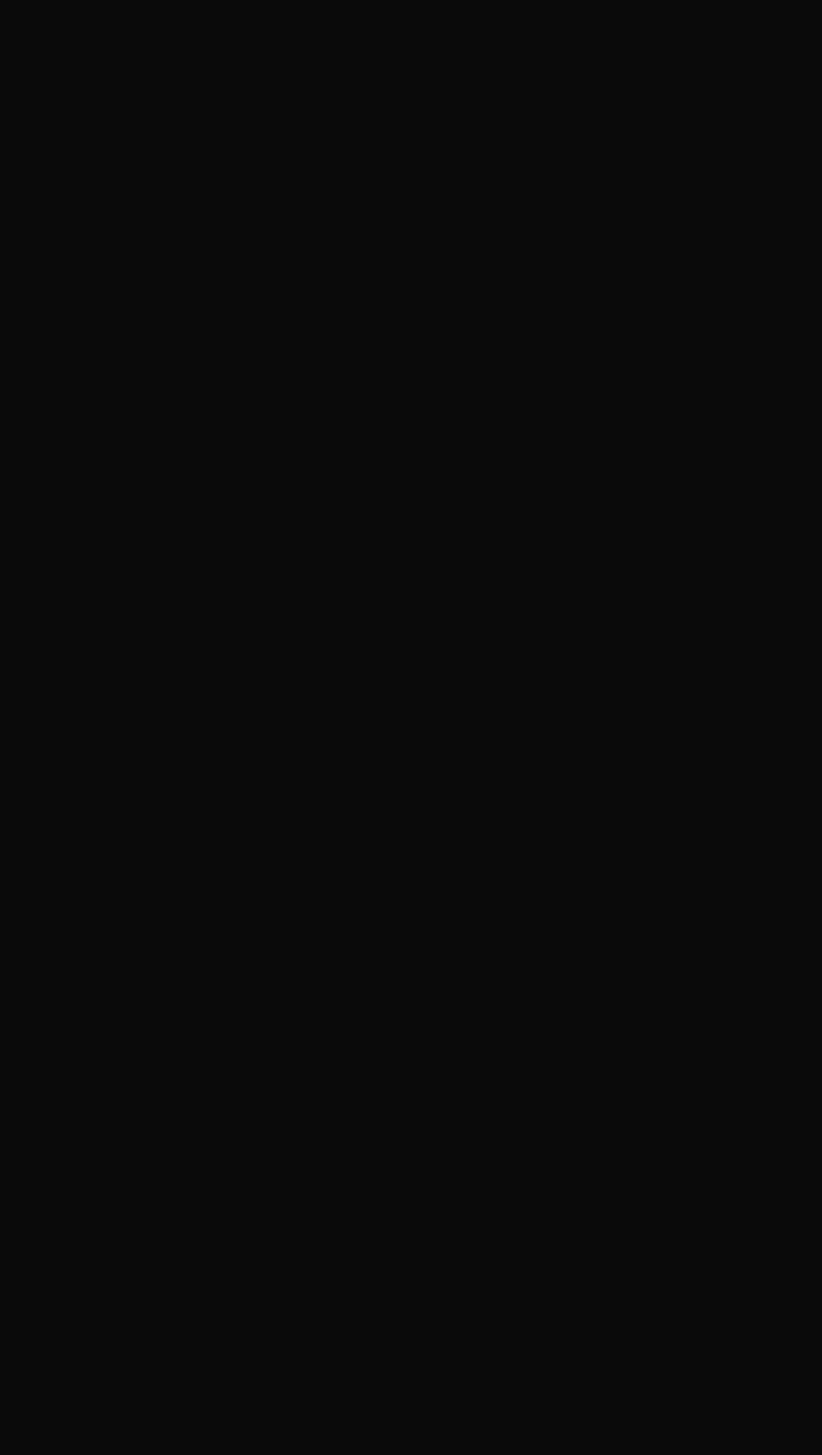
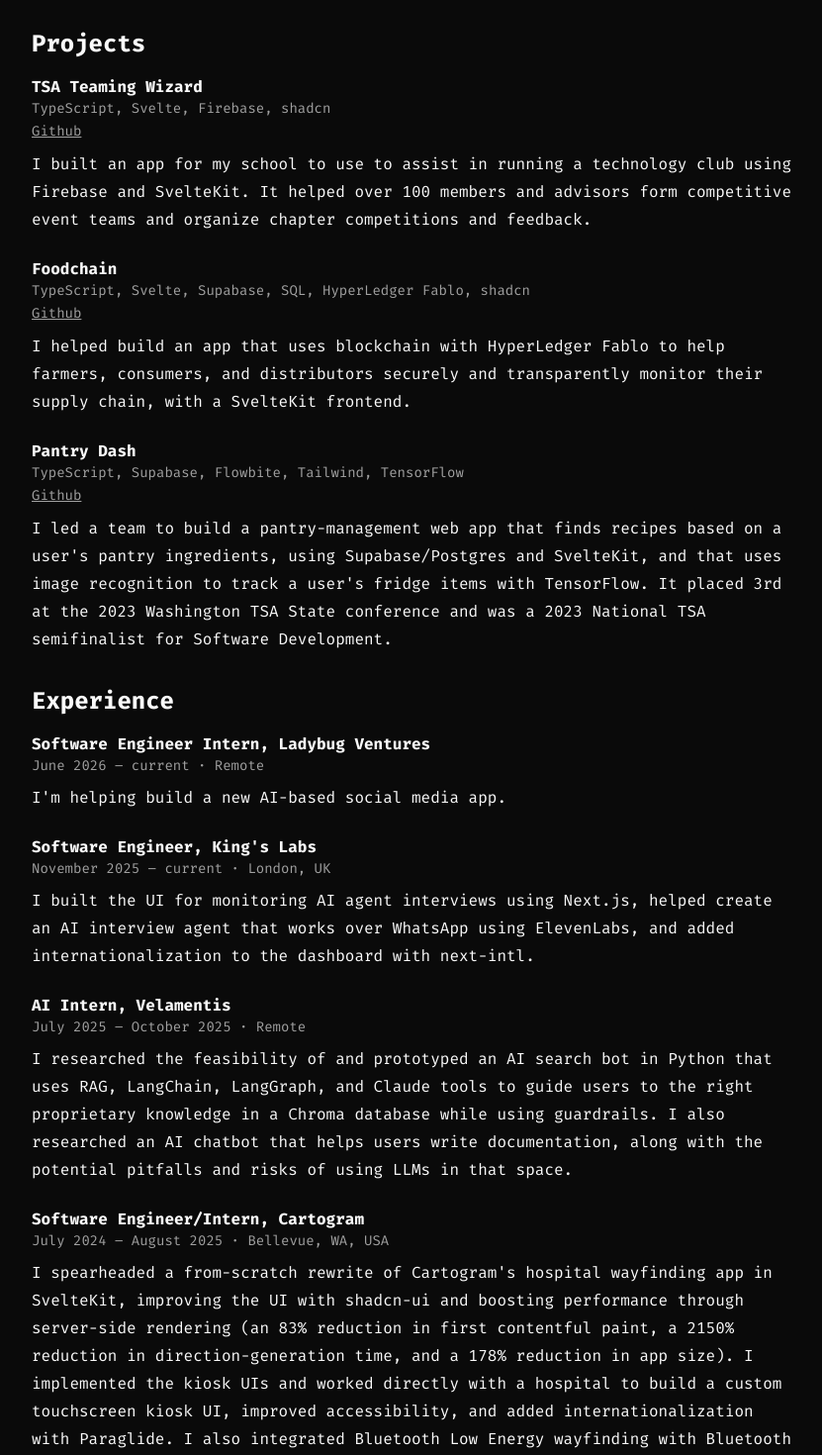
Before and after one commit to HarryAllen1/harryallen.dev, a SvelteKit app: page / in a window 1280 px wide. Shown: the part 280-1750 px from the top of the page at 99% size, without its empty margins (224-1055 px from the left). Before the commit the page ends 800 px from the top, so only its background shows below. Built offline with nearby package versions, Linux system fonts and the light colour scheme.

Commit message:
get experience onto site

```diff
--- a/src/routes/+page.svelte
+++ b/src/routes/+page.svelte
@@ -38,4 +38,122 @@
 		</p>
 		<p class="leading-7 not-first:mt-6">I also rock climb a lot.</p>
 	</div>
+
+	<div class="mt-8">
+		<h2 class="text-2xl font-bold">Projects</h2>
+
+		<div class="mt-4">
+			<h3 class="font-semibold">TSA Teaming Wizard</h3>
+			<p class="text-sm text-muted-foreground">TypeScript, Svelte, Firebase, shadcn</p>
+			<a
+				href="https://github.com/HarryAllen1/tsa-grouping-thing"
+				target="_blank"
+				class="text-sm text-muted-foreground underline"
+			>
+				Github
+			</a>
+			<p class="leading-7 not-first:mt-2">
+				I built an app for my school to use to assist in running a technology club using Firebase
+				and SvelteKit. It helped over 100 members and advisors form competitive event teams and
+				organize chapter competitions and feedback.
+			</p>
+		</div>
+
+		<div class="mt-6">
+			<h3 class="font-semibold">Foodchain</h3>
+			<p class="text-sm text-muted-foreground">
+				TypeScript, Svelte, Supabase, SQL, HyperLedger Fablo, shadcn
+			</p>
+			<a
+				href="https://github.com/HarryAllen1/foodchain"
+				target="_blank"
+				class="text-sm text-muted-foreground underline"
+			>
+				Github
+			</a>
+			<p class="leading-7 not-first:mt-2">
+				I helped build an app that uses blockchain with HyperLedger Fablo to help farmers,
+				consumers, and distributors securely and transparently monitor their supply chain, with a
+				SvelteKit frontend.
+			</p>
+		</div>
+
+		<div class="mt-6">
+			<h3 class="font-semibold">Pantry Dash</h3>
+			<p class="text-sm text-muted-foreground">
+				TypeScript, Supabase, Flowbite, Tailwind, TensorFlow
+			</p>
+			<a
+				href="https://github.com/HarryAllen1/pantry-dash"
+				target="_blank"
+				class="text-sm text-muted-foreground underline"
+			>
+				Github
+			</a>
+			<p class="leading-7 not-first:mt-2">
+				I led a team to build a pantry-management web app that finds recipes based on a user's
+				pantry ingredients, using Supabase/Postgres and SvelteKit, and that uses image recognition
+				to track a user's fridge items with TensorFlow. It placed 3rd at the 2023 Washington TSA
+				State conference and was a 2023 National TSA semifinalist for Software Development.
+			</p>
+		</div>
+	</div>
+
+	<div class="mt-8">
+		<h2 class="text-2xl font-bold">Experience</h2>
+
+		<div class="mt-4">
+			<h3 class="font-semibold">Software Engineer Intern, Ladybug Ventures</h3>
+			<p class="text-sm text-muted-foreground">June 2026 – current · Remote</p>
+			<p class="leading-7 not-first:mt-2">I'm helping build a new AI-based social media app.</p>
+		</div>
+
+		<div class="mt-6">
+			<h3 class="font-semibold">Software Engineer, King's Labs</h3>
+			<p class="text-sm text-muted-foreground">November 2025 – current · London, UK</p>
+			<p class="leading-7 not-first:mt-2">
+				I built the UI for monitoring AI agent interviews using Next.js, helped create an AI
+				interview agent that works over WhatsApp using ElevenLabs, and added internationalization to
+				the dashboard with next-intl.
+			</p>
+		</div>
+
+		<div class="mt-6">
+			<h3 class="font-semibold">AI Intern, Velamentis</h3>
+			<p class="text-sm text-muted-foreground">July 2025 – October 2025 · Remote</p>
+			<p class="leading-7 not-first:mt-2">
+				I researched the feasibility of and prototyped an AI search bot in Python that uses RAG,
+				LangChain, LangGraph, and Claude tools to guide users to the right proprietary knowledge in
+				a Chroma database while using guardrails. I also researched an AI chatbot that helps users
+				write documentation, along with the potential pitfalls and risks of using LLMs in that
+				space.
+			</p>
+		</div>
+
+		<div class="mt-6">
+			<h3 class="font-semibold">Software Engineer/Intern, Cartogram</h3>
+			<p class="text-sm text-muted-foreground">July 2024 – August 2025 · Bellevue, WA, USA</p>
+			<p class="leading-7 not-first:mt-2">
+				I spearheaded a from-scratch rewrite of Cartogram's hospital wayfinding app in SvelteKit,
+				improving the UI with shadcn-ui and boosting performance through server-side rendering (an
+				83% reduction in first contentful paint, a 2150% reduction in direction-generation time, and
+				a 178% reduction in app size). I implemented the kiosk UIs and worked directly with a
+				hospital to build a custom touchscreen kiosk UI, improved accessibility, and added
+				internationalization with Paraglide. I also integrated Bluetooth Low Energy wayfinding with
+				Bluetooth beacons to enable live indoor navigation, added unit and end-to-end testing with
+				Vitest and Playwright, re-implemented the map editor while streamlining its UI and
+				authentication, built UI for multi-building hospitals, and optimized and automated
+				deployment with CI/CD.
+			</p>
+		</div>
+
+		<div class="mt-6">
+			<h3 class="font-semibold">Chapter President, Secretary, Juanita High School TSA</h3>
+			<p class="text-sm text-muted-foreground">September 2023 – June 2025 · Kirkland, WA, USA</p>
+			<p class="leading-7 not-first:mt-2">
+				I helped double our membership, jumping to the 5th largest chapter in Washington State, and
+				built a web-based user and competition-management system.
+			</p>
+		</div>
+	</div>
 </div>
```
